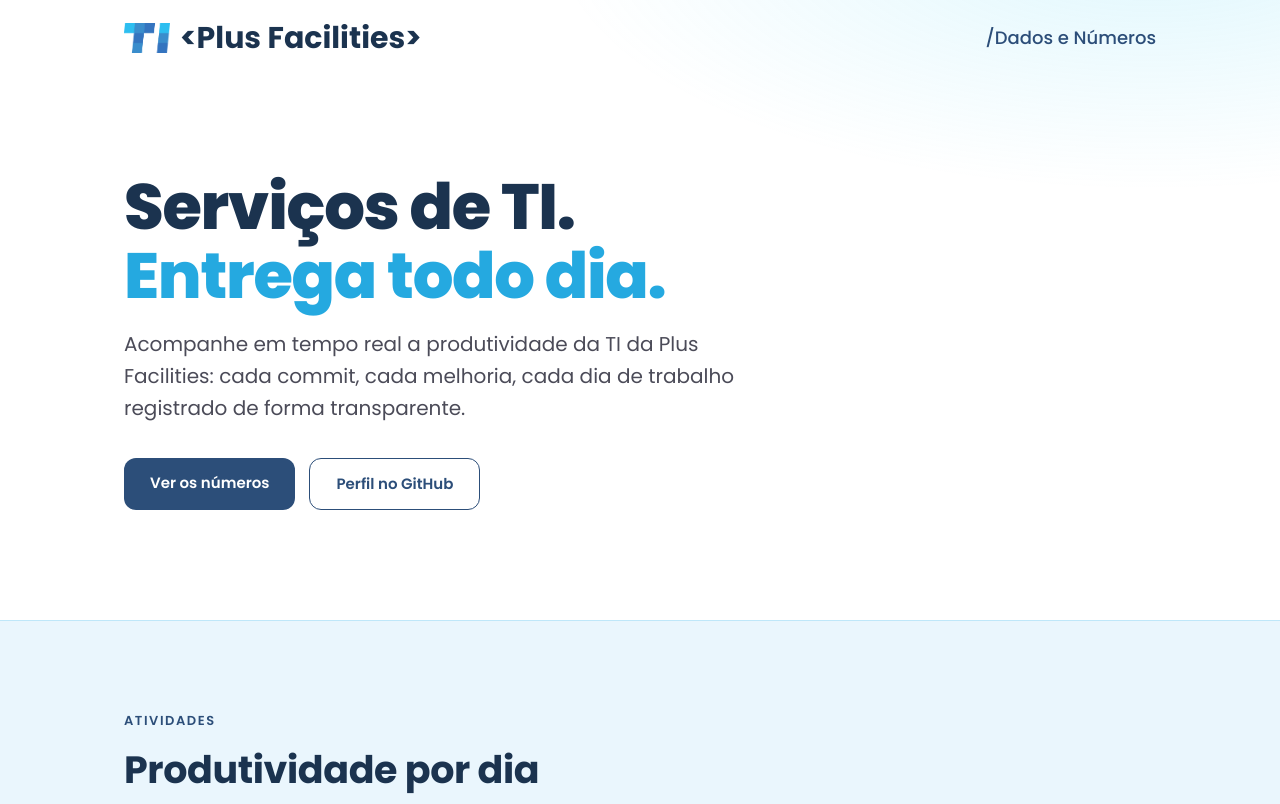
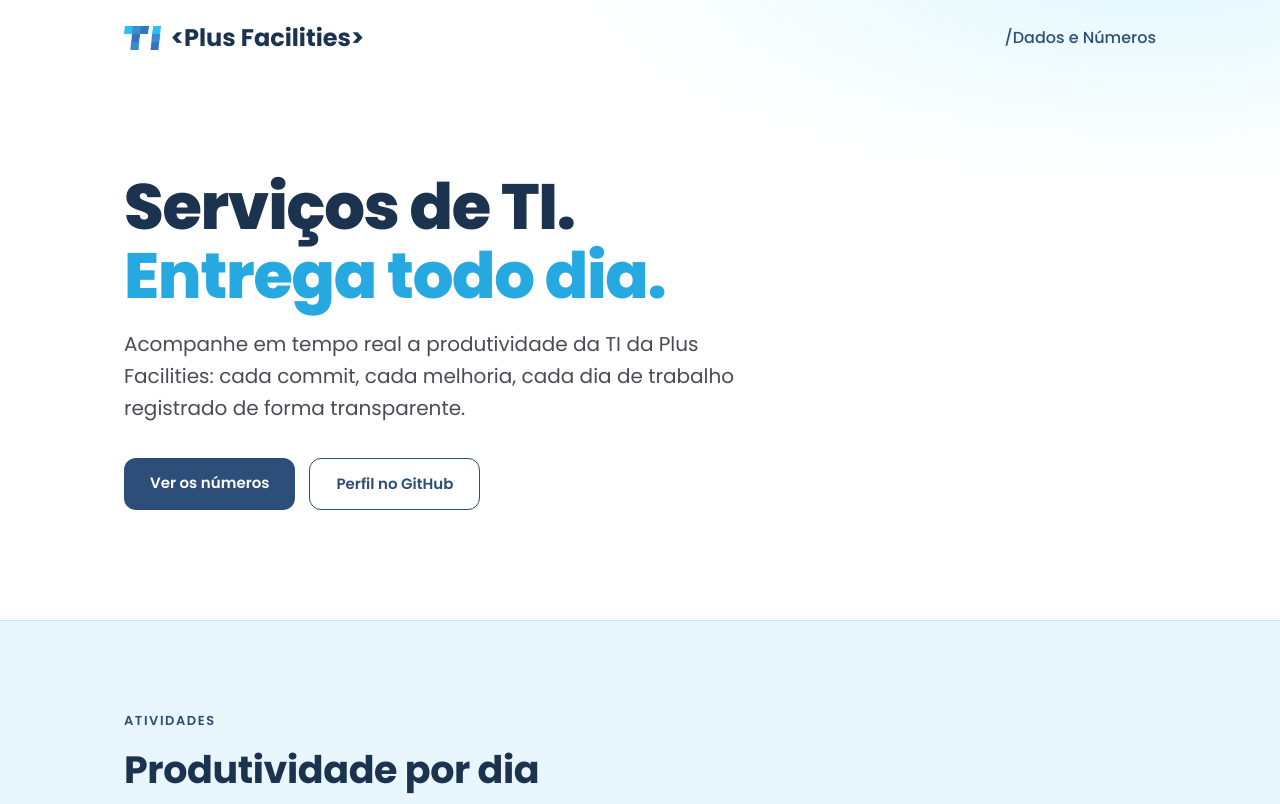
Before and after one commit to ti-plus/PlusFacilities, a plain HTML site: page index.html in a window 1280 px wide. Shown: the top 804 px of the page. Drawn offline with Linux system fonts and the light colour scheme; no server answers.

Commit message:
Update index.html

```diff
--- a/index.html
+++ b/index.html
@@ -25,9 +25,9 @@
   /* NAV */
   nav{position:absolute;top:0;left:0;right:0;z-index:5}
   nav .wrap{display:flex;justify-content:space-between;align-items:center;height:76px}
-  .brand{display:flex;align-items:center;gap:10px;color:var(--navy);font-weight:700;text-decoration:none;font-size:30px}
-  .brand img{height:30px;width:auto;display:block}
-  nav a.link{color:var(--blue);text-decoration:none;font-size:18px;font-weight:500}
+  .brand{display:flex;align-items:center;gap:10px;color:var(--navy);font-weight:700;text-decoration:none;font-size:24px}
+  .brand img{height:24px;width:auto;display:block}
+  nav a.link{color:var(--blue);text-decoration:none;font-size:16px;font-weight:500}
   nav a.link:hover{color:var(--navy)}
 
   /* HERO */
```
